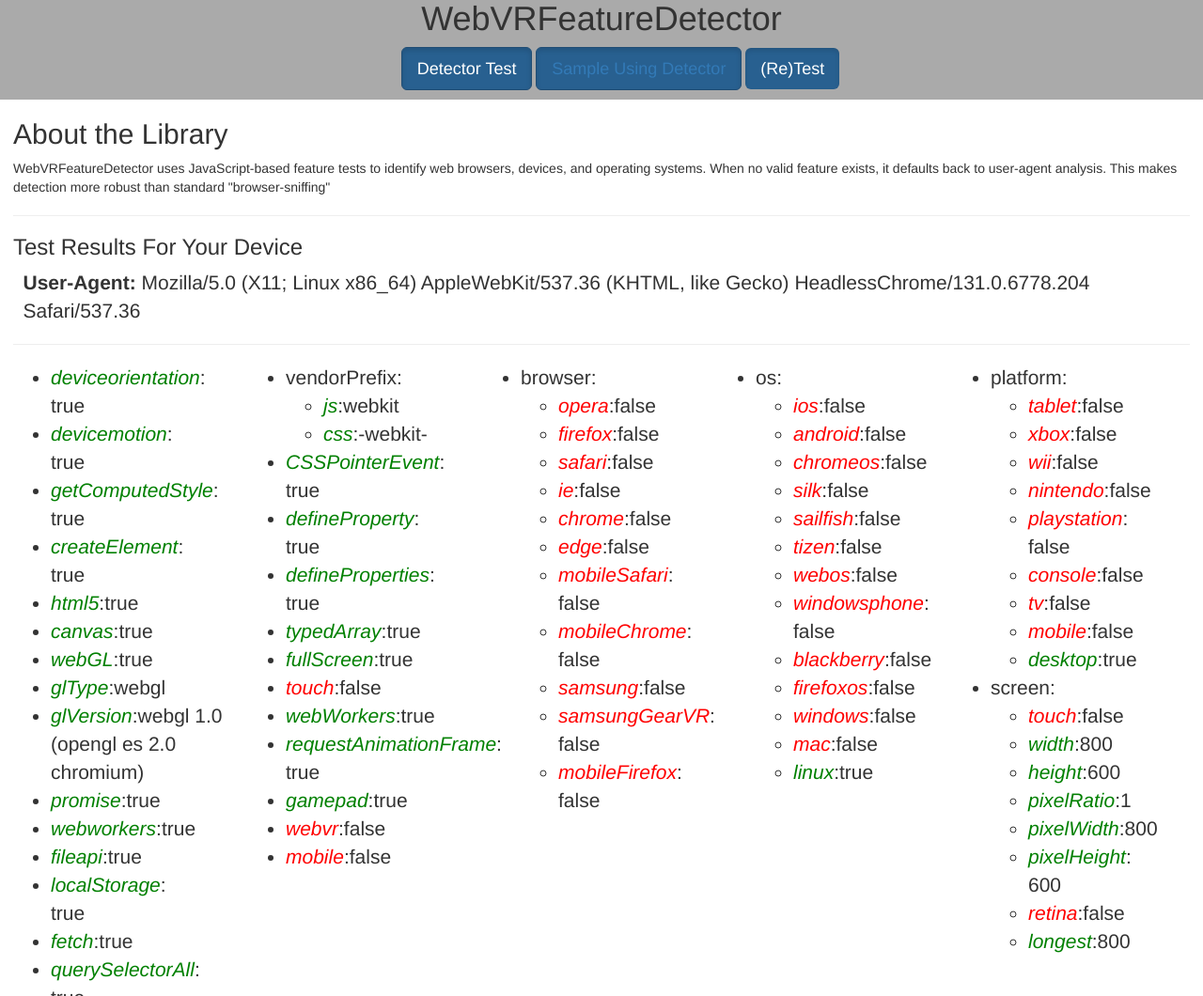
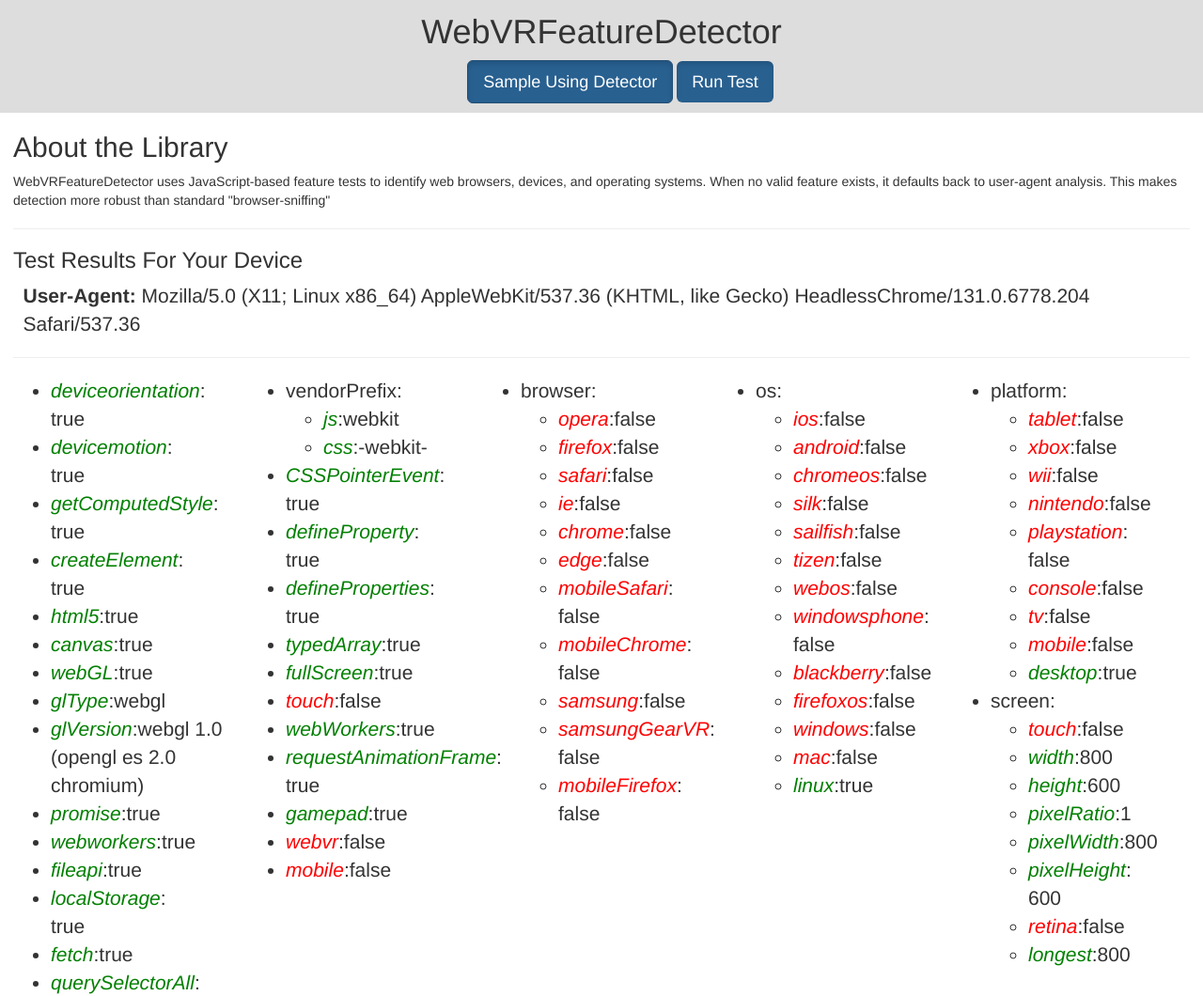
Before and after one commit to pindiespace/webvr-feature-detector, a website: page src/index.html in a window 1280 px wide. Shown: the top 1060 px of the page at 94% size. Drawn offline with nearby package versions, Linux system fonts and the light colour scheme; files that its build step writes are made by us from their sources; files whose address does not match are found by name.

Commit message:
improved index styles

```diff
--- a/src/index.html
+++ b/src/index.html
@@ -45,9 +45,17 @@ main {
   padding: 0 1em 0 1em;
 }
 
+header, footer {
+  background-color: #ddd!important;
+}
+
 header {
-  background-color: #aaa;
   text-align: center;
+  padding-top:1em;
+}
+
+footer {
+  margin-bottom: -1em!important;
 }
 
 header > h1 {
@@ -62,6 +70,15 @@ header > nav {
 header > nav li {
   list-style: none;
   display: inline-block;
+}
+
+header > nav li a {
+  text-decoration: none;
+  color: #fff!important;
+}
+
+header > nav li a:hover {
+  text-decoration: none;
 }
 
 #run-test {
@@ -107,13 +124,12 @@ header > nav li {
     <h1>WebVRFeatureDetector</h1>
     <nav class="menu-links">
       <ul>
-        <li class="btn btn-primary btn-lg active" role="button" aria-pressed="true">Detector Test</li>
-        <li class="btn btn-primary btn-lg active" role="button" aria-pressed="true"><a href="example.html">Sample Using Detector</a></li>
+        <li class="btn btn-primary btn-lg active" role="button" aria-pressed="true" ><a href="example.html">Sample Using Detector</a></li>
       </ul>
     </nav>
     <nav id="test" class="menu-controls">
       <form id="test">
-        <button id="run-test" class="btn btn-primary btn-lg active" role="button" aria-pressed="true">(Re)Test</button>
+        <button id="run-test" class="btn btn-primary btn-lg active" role="button" aria-pressed="true">Run Test</button>
       </form>
     </nav>
   </header>
```
Also changed, not shown: src/example.html (+2 -1 lines), dist/index.html.
